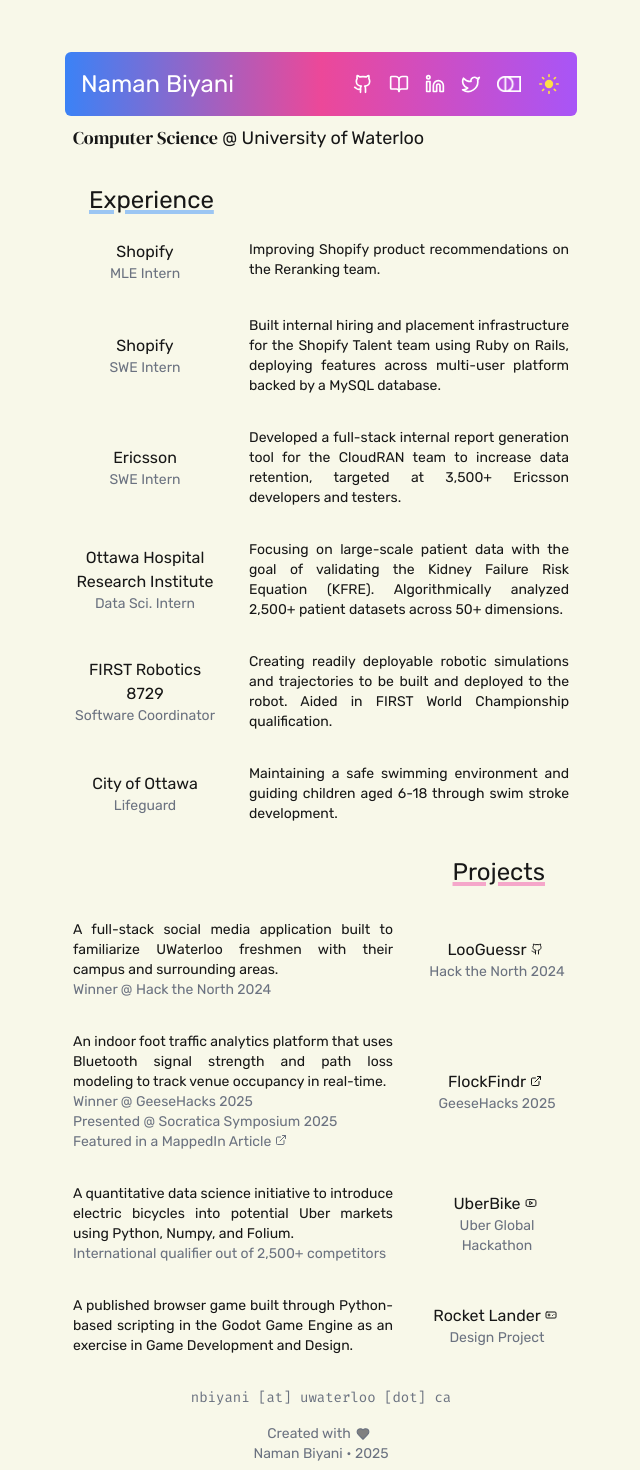
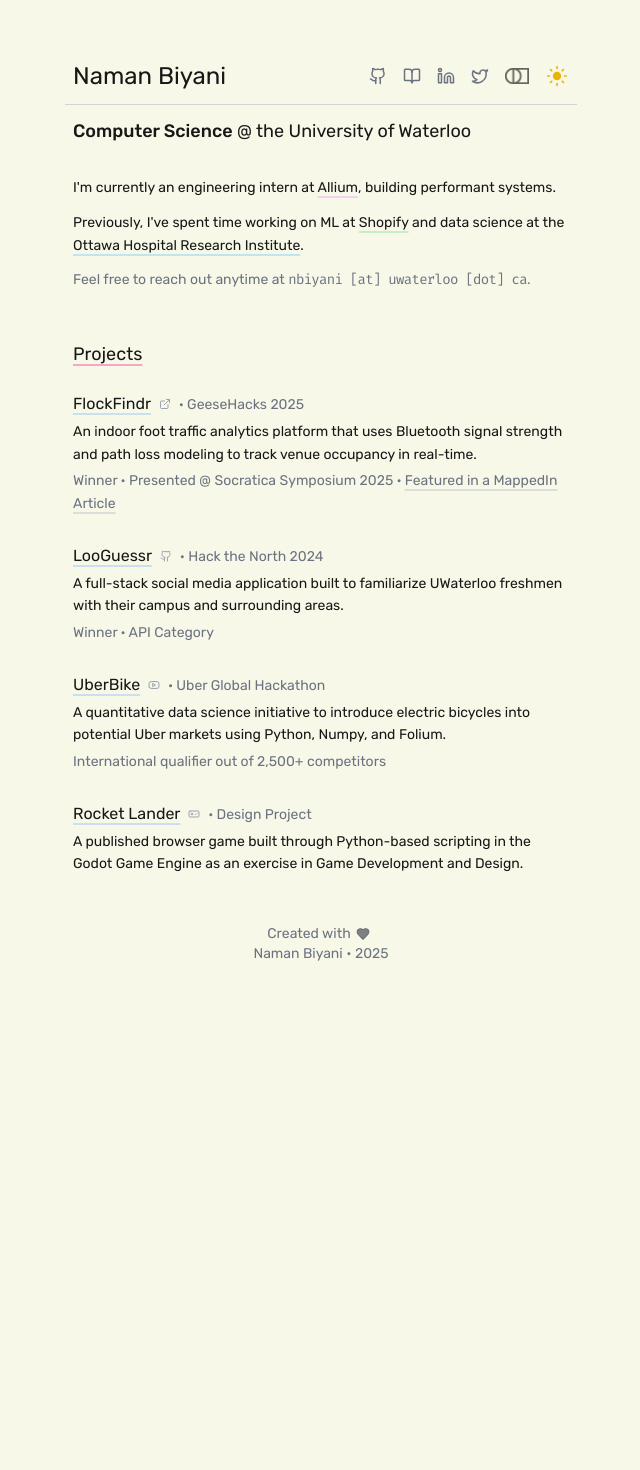
Before and after one commit to NamanBiyani06/namanbiyani.com, a Next.js app: page / in a window 1280 px wide. Shown: the part 60-1530 px from the top of the page, without its empty margins (319-959 px from the left). After the commit the page ends 1136 px from the top, so only its background shows below. Built offline with nearby package versions, Linux system fonts and the light colour scheme; a web font is replaced by a local one.

Commit message:
redesign: intro blurb, hairline header, simpler projects list

```diff
--- a/src/app/page.tsx
+++ b/src/app/page.tsx
@@ -4,7 +4,8 @@ import { Analytics } from "@vercel/analytics/next";
 // import { Metadata } from "next";
 import Head from "next/head";
 import Header from "@/components/Header/header";
-import Experience from "@/components/Experience/experience";
+import Intro from "@/components/Intro/intro";
+// import Experience from "@/components/Experience/experience";
 import Projects from "@/components/Projects/projects";
 import Footer from "@/components/Footer/footer";
 
@@ -23,7 +24,8 @@ export default function HomePage() {
       <div className="relative mx-4 md:mx-auto my-4 md:my-28 max-w-lg md:space-y-4">
         <Header/>
         {/* <Navbar/> */}
-        <Experience/>
+        <Intro/>
+        {/* <Experience/> */}
         <Projects/>
         <Footer/>
         <Analytics/>
--- a/src/components/Experience/experience.tsx
+++ b/src/components/Experience/experience.tsx
@@ -12,7 +12,7 @@ export default function Experience() {
         </div>
         <div className="text-sm text-justify col-span-2">Improving Shopify product recommendations on the Reranking team.</div>
 
-        <div className="flex flex-col items-center justify-center">
+        {/* <div className="flex flex-col items-center justify-center">
           <div className="">Shopify</div>
           <div className="text-gray-500 dark:text-gray-400 text-sm">SWE Intern</div>
         </div>
@@ -23,7 +23,7 @@ deploying features across multi-user platform backed by a MySQL database.</div>
           <div className="">Ericsson</div>
           <div className="text-gray-500 dark:text-gray-400 text-sm">SWE Intern</div>
         </div>
-        <div className="text-sm text-justify col-span-2">Developed a full-stack internal report generation tool for the CloudRAN team to increase data retention, targeted at 3,500+ Ericsson developers and testers.</div>
+        <div className="text-sm text-justify col-span-2">Developed a full-stack internal report generation tool for the CloudRAN team to increase data retention, targeted at 3,500+ Ericsson developers and testers.</div> */}
 
         <div className="flex flex-col items-center justify-center text-center">
           <div className="">Ottawa Hospital Research Institute</div>
@@ -31,7 +31,7 @@ deploying features across multi-user platform backed by a MySQL database.</div>
         </div>
         <div className="text-sm col-span-2 text-justify">Focusing on large-scale patient data with the goal of validating the Kidney Failure Risk Equation (KFRE). Algorithmically analyzed 2,500+ patient datasets across 50+ dimensions.</div>
 
-        <div className="flex flex-col items-left justify-center text-center">
+        {/* <div className="flex flex-col items-left justify-center text-center">
           <div className="">FIRST Robotics 8729</div>
           <div className="text-gray-500 dark:text-gray-400 text-sm">Software Coordinator</div>
         </div>
@@ -41,7 +41,7 @@ deploying features across multi-user platform backed by a MySQL database.</div>
           <div className="">City of Ottawa</div>
           <div className="text-gray-500 dark:text-gray-400 text-sm">Lifeguard</div>
         </div>
-        <div className="text-sm col-span-2 text-justify">Maintaining a safe swimming environment and guiding children aged 6-18 through swim stroke development.</div>
+        <div className="text-sm col-span-2 text-justify">Maintaining a safe swimming environment and guiding children aged 6-18 through swim stroke development.</div> */}
       </div>
     </div>
   );
--- a/src/components/Footer/footer.tsx
+++ b/src/components/Footer/footer.tsx
@@ -11,11 +11,11 @@ export default function Footer() {
   return (
     <div className="text-gray-500 text-sm text-center">
 
-      <div className={`px-2 pb-4 text-md transform transition-transform transition-colours transition-all ease-in-out duration-300 transition-duration-300 hover:text-gray-300 ${fira.className}`}>
+      {/* <div className={`px-2 pb-4 text-md transform transition-transform transition-colours transition-all ease-in-out duration-300 transition-duration-300 hover:text-gray-300 ${fira.className}`}>
         <a href="mailto:nbiyani@uwaterloo.ca">
           nbiyani [at] uwaterloo [dot] ca
         </a>
-      </div>
+      </div> */}
 
       <div>
         Created with
--- a/src/components/Header/header.tsx
+++ b/src/components/Header/header.tsx
@@ -1,17 +1,10 @@
 "use client";
 
 import React from "react";
-import { DM_Serif_Display } from "next/font/google";
 import { Tangerine } from "next/font/google";
 import { Github, Linkedin, BookOpen, Twitter } from "lucide-react";
 import Image from "next/image";
 import { useTheme } from "@/components/ThemeProvider/theme-provider";
-
-export const dmSerifDisplay = DM_Serif_Display({
-  style: ["italic"],
-  weight: "400",
-  preload: false,
-});
 
 export const tangerine = Tangerine({
   style: ["normal"],
@@ -24,29 +17,30 @@ export default function Header() {
 
   return (
     <div className={``}>
-      <div className="text-2xl py-4 bg-gradient-to-r from-blue-500 via-pink-500 to-purple-500 px-4 my-2 grid grid-cols-3 rounded-md text-white">
-        <span className="col-span-1 text-white">Naman Biyani</span>
-        <span className="text-right col-span-2 flex justify-end">
-          <div className="flex gap-4 text-sm justify-center items-center">
-            <a href="https://github.com/NamanBiyani06" target="_blank" rel="noopener noreferrer" className="flex items-center transform transition-transform ease-in-out duration-300 hover:scale-125 hover:text-gray-200 text-white">
-              <Github className="text-white" size={20} />
+      <div className="text-2xl px-2 pt-2 pb-3 mb-3 flex items-center justify-between border-b border-gray-300 dark:border-gray-800">
+        <span>Naman Biyani</span>
+        <span className="flex justify-end">
+          <div className="flex gap-4 text-sm justify-center items-center text-gray-500 dark:text-gray-400">
+            <a href="https://github.com/NamanBiyani06" target="_blank" rel="noopener noreferrer" className="flex items-center transform transition-transform ease-in-out duration-300 hover:scale-125 hover:text-foreground">
+              <Github size={18} />
             </a>
-            <a href="https://www.goodreads.com/user/show/162046557-naman-biyani" target="_blank" rel="noopener noreferrer" className="flex items-center transform transition-transform ease-in-out duration-300 hover:scale-125 hover:text-gray-200 text-white">
-              <BookOpen className="text-white" size={20} />
+            <a href="https://www.goodreads.com/user/show/162046557-naman-biyani" target="_blank" rel="noopener noreferrer" className="flex items-center transform transition-transform ease-in-out duration-300 hover:scale-125 hover:text-foreground">
+              <BookOpen size={18} />
             </a>
-            <a href="https://www.linkedin.com/in/naman-biyani-361b96233/" target="_blank" rel="noopener noreferrer" className="flex items-center transform transition-transform ease-in-out duration-300 hover:scale-125 hover:text-gray-200 text-white">
-              <Linkedin className="text-white" size={20} />
+            <a href="https://www.linkedin.com/in/naman-biyani-361b96233/" target="_blank" rel="noopener noreferrer" className="flex items-center transform transition-transform ease-in-out duration-300 hover:scale-125 hover:text-foreground">
+              <Linkedin size={18} />
             </a>
-            <a href="https://x.com/nbiyani06" target="_blank" rel="noopener noreferrer" className="flex items-center transform transition-transform ease-in-out duration-300 hover:scale-125 hover:text-gray-200 text-white md:flex">
-              <Twitter className="text-white" size={20} />
+            <a href="https://x.com/nbiyani06" target="_blank" rel="noopener noreferrer" className="flex items-center transform transition-transform ease-in-out duration-300 hover:scale-125 hover:text-foreground md:flex">
+              <Twitter size={18} />
             </a>
-            <a href="https://se-webring.xyz/" target="_blank" rel="noopener noreferrer" className="flex items-center transform transition-transform ease-in-out duration-300 hover:scale-125 hover:text-gray-200 text-white md:flex">
-              <Image src="/assets/logo_w.png" alt="Webring Logo" width={60} height={60} className="w-6 h-4"/>
+            <a href="https://se-webring.xyz/" target="_blank" rel="noopener noreferrer" className="flex items-center transform transition-transform ease-in-out duration-300 hover:scale-125 opacity-60 hover:opacity-100 md:flex">
+              <Image src="/assets/logo_b.png" alt="Webring Logo" width={60} height={60} className="w-6 h-4 dark:hidden"/>
+              <Image src="/assets/logo_w.png" alt="Webring Logo" width={60} height={60} className="w-6 h-4 hidden dark:block"/>
             </a>
 
             <button
               onClick={toggleTheme}
-              className="relative w-6 h-6 flex items-center justify-center transform transition-all duration-500 ease-in-out hover:scale-125 hover:text-gray-200 text-white"
+              className="relative w-6 h-6 flex items-center justify-center transform transition-all duration-500 ease-in-out hover:scale-125"
               aria-label={`Switch to ${theme === 'light' ? 'dark' : 'light'} theme`}
             >
               {/* Sun Icon */}
@@ -56,7 +50,7 @@ export default function Header() {
                   : 'opacity-0 -rotate-90 scale-75'
               }`}>
                 <svg
-                  className="w-5 h-5 text-yellow-300"
+                  className="w-5 h-5 text-yellow-500"
                   fill="currentColor"
                   viewBox="0 0 24 24"
                 >
@@ -94,7 +88,7 @@ export default function Header() {
       </div>
 
       <div className={`px-2 text-lg`}>
-        <span className={`${dmSerifDisplay.className}`}>Computer Science</span> @ University of Waterloo
+        <span className="font-medium">Computer Science</span> @ the University of Waterloo
         {/* <AtSign className="inline-block mx-2" size={16}/> */}
       </div>
     </div>
--- /dev/null
+++ b/src/components/Intro/intro.tsx
@@ -0,0 +1,24 @@
+import { fira } from "@/components/Footer/footer";
+
+const linkClass = "underline decoration-2 underline-offset-4 transition-colors duration-300 ease-in-out";
+
+export default function Intro() {
+  return (
+    <div className="pt-4 px-2 text-sm leading-relaxed space-y-3">
+      <p>
+        I&apos;m currently an engineering intern at{" "}
+        <a href="https://www.allium.so/" target="_blank" rel="noopener noreferrer" className={`${linkClass} decoration-fuchsia-400/30 hover:decoration-fuchsia-400`}>Allium</a>,
+        building performant systems.
+      </p>
+      <p>
+        Previously, I&apos;ve spent time working on ML at{" "}
+        <a href="https://www.shopify.com/" target="_blank" rel="noopener noreferrer" className={`${linkClass} decoration-green-400/30 hover:decoration-green-400`}>Shopify</a>{" "}
+        and data science at the{" "}
+        <a href="https://www.ohri.ca/" target="_blank" rel="noopener noreferrer" className={`${linkClass} decoration-sky-400/30 hover:decoration-sky-400`}>Ottawa Hospital Research Institute</a>.
+      </p>
+      <p className="text-gray-500 dark:text-gray-400">
+        Feel free to reach out anytime at <span className={`${fira.className} tracking-tighter`}>nbiyani [at] uwaterloo [dot] ca</span>.
+      </p>
+    </div>
+  );
+}
--- a/src/components/Projects/projects.tsx
+++ b/src/components/Projects/projects.tsx
@@ -1,70 +1,86 @@
-import { Github, Youtube, Gamepad, ExternalLink } from "lucide-react";
+import { Github, Youtube, Gamepad, ExternalLink, LucideIcon } from "lucide-react";
+
+type Project = {
+  name: string;
+  href: string;
+  icon: LucideIcon;
+  event: string;
+  description: string;
+  notes?: { text: string; href?: string }[];
+};
+
+const projects: Project[] = [
+  {
+    name: "FlockFindr",
+    href: "https://flock-findr.vercel.app",
+    icon: ExternalLink,
+    event: "GeeseHacks 2025",
+    description: "An indoor foot traffic analytics platform that uses Bluetooth signal strength and path loss modeling to track venue occupancy in real-time.",
+    notes: [
+      { text: "Winner" },
+      { text: "Presented @ Socratica Symposium 2025" },
+      { text: "Featured in a MappedIn Article", href: "https://www.mappedin.com/resources/blog/flockfindr-mapping-foot-traffic-with-bluetooth-and-geese/" },
+    ],
+  },
+  {
+    name: "LooGuessr",
+    href: "https://github.com/HTN-2024-LooGuessr/LooGuessr",
+    icon: Github,
+    event: "Hack the North 2024",
+    description: "A full-stack social media application built to familiarize UWaterloo freshmen with their campus and surrounding areas.",
+    notes: [{ text: "Winner" }, { text: "API Category" }],
+  },
+  {
+    name: "UberBike",
+    href: "https://youtu.be/hoDG4Qn-7Ug",
+    icon: Youtube,
+    event: "Uber Global Hackathon",
+    description: "A quantitative data science initiative to introduce electric bicycles into potential Uber markets using Python, Numpy, and Folium.",
+    notes: [{ text: "International qualifier out of 2,500+ competitors" }],
+  },
+  {
+    name: "Rocket Lander",
+    href: "https://github.com/NamanBiyani06/RocketLander",
+    icon: Gamepad,
+    event: "Design Project",
+    description: "A published browser game built through Python-based scripting in the Godot Game Engine as an exercise in Game Development and Design.",
+  },
+];
+
+const linkClass = "underline decoration-2 underline-offset-4 transition-colors duration-300 ease-in-out";
 
 export default function Projects() {
   return (
-    <div className="px-2 pt-4 pb-4">
-      <div className="underline decoration-4 decoration-pink-400/60 hover:-translate-y-1 transition transition-all transition-transform duration-300 transition-duration-300 text-2xl mb-8 text-right mx-6 ease-in-out">Projects</div>
+    <div className="px-2 pt-8 pb-8">
+      <div className="text-lg mb-6"><span className="underline decoration-2 underline-offset-4 decoration-pink-400/60">Projects</span></div>
 
-      <div className="grid grid-cols-3 gap-x-8 gap-y-8">
-        <div className="text-sm col-span-2 text-justify">
-          A full-stack social media application built to familiarize UWaterloo freshmen with their campus and surrounding areas.
-
-          <div className="flex items-center text-sm text-gray-500 dark:text-gray-400 text-right text-center">Winner @ Hack the North 2024</div>
-        </div>
-        <div className="flex flex-col items-right justify-center text-center">
-          <a className="transform transition-transform transition-colors transition-all ease-in-out duration-500 transition-duration-500 hover:text-blue-700 dark:hover:text-blue-300 hover:scale-105" href="https://github.com/HTN-2024-LooGuessr/LooGuessr">
-            LooGuessr
-            <span className="inline-block mx-1"><Github className="" size={12}/></span>
-          </a>
-          <div className="text-gray-500 dark:text-gray-400 text-sm">Hack the North 2024</div>
-        </div>
-
-        <div className="text-sm col-span-2 text-justify">
-          An indoor foot traffic analytics platform that uses Bluetooth signal strength and path loss modeling to track venue occupancy in real-time.
-
-          <div className="flex items-center text-sm text-gray-500 dark:text-gray-400 text-right text-center">Winner @ GeeseHacks 2025</div>
-          <div className="flex items-center text-sm text-gray-500 dark:text-gray-400 text-right text-center">Presented @ Socratica Symposium 2025</div>
-          <div className="flex items-center text-sm text-gray-500 dark:text-gray-400 text-right text-center">
-            <a
-              href="https://www.mappedin.com/resources/blog/flockfindr-mapping-foot-traffic-with-bluetooth-and-geese/"
-              target="_blank"
-              rel="noopener noreferrer"
-              className="hover:text-blue-700 dark:hover:text-blue-300 transition-colors duration-300"
-            >
-              Featured in a MappedIn Article
-              <span className="inline-block mx-1"><ExternalLink className="" size={12}/></span>
-            </a>
+      <div className="space-y-7">
+        {projects.map(({ name, href, icon: Icon, event, description, notes }) => (
+          <div key={name} className="text-sm leading-relaxed">
+            <div className="flex items-baseline flex-wrap gap-x-2">
+              <a href={href} target="_blank" rel="noopener noreferrer" className={`text-base ${linkClass} decoration-blue-400/30 hover:decoration-blue-400`}>
+                {name}
+              </a>
+              <a href={href} target="_blank" rel="noopener noreferrer" aria-label={`${name} link`} className="self-center text-gray-400 hover:text-blue-400 transition-colors duration-300 ease-in-out">
+                <Icon size={12} />
+              </a>
+              <span className="text-gray-500 dark:text-gray-400">· {event}</span>
+            </div>
+            <p className="mt-1">{description}</p>
+            {notes && (
+              <p className="mt-1 text-gray-500 dark:text-gray-400">
+                {notes.map((note, i) => (
+                  <span key={note.text}>
+                    {i > 0 && " · "}
+                    {note.href ? (
+                      <a href={note.href} target="_blank" rel="noopener noreferrer" className={`${linkClass} decoration-gray-400/30 hover:decoration-gray-400`}>{note.text}</a>
+                    ) : note.text}
+                  </span>
+                ))}
+              </p>
+            )}
           </div>
-        </div>
-        <div className="flex flex-col items-right justify-center text-center">
-          <a className="transform transition-transform transition-colors transition-all ease-in-out duration-500 transition-duration-500 hover:text-blue-700 dark:hover:text-blue-300 hover:scale-105" href="https://flock-findr.vercel.app">
-            FlockFindr
-            <span className="inline-block mx-1"><ExternalLink className="" size={12}/></span>
-          </a>
-          <div className="text-gray-500 dark:text-gray-400 text-sm">GeeseHacks 2025</div>
-        </div>
-
-        <div className="text-sm col-span-2 text-justify">
-          A quantitative data science initiative to introduce electric bicycles into potential Uber markets using Python, Numpy, and Folium.
-
-          <div className="flex items-center text-sm text-gray-500 dark:text-gray-400 text-right text-center">International qualifier out of 2,500+ competitors</div>
-        </div>
-        <div className="flex flex-col items-right justify-center text-center">
-          <a className="transform transition-transform transition-colors transition-all ease-in-out duration-500 transition-duration-500 hover:text-blue-700 dark:hover:text-blue-300 hover:scale-105" href="https://youtu.be/hoDG4Qn-7Ug">
-            UberBike
-            <span className="inline-block mx-1"><Youtube className="" size={12}/></span>
-          </a>
-          <div className="text-gray-500 dark:text-gray-400 text-sm">Uber Global Hackathon</div>
-        </div>
-
-        <div className="text-sm col-span-2 text-justify">A published browser game built through Python-based scripting in the Godot Game Engine as an exercise in Game Development and Design.</div>
-        <div className="flex flex-col items-right justify-center text-center">
-          <a className="transform transition-transform transition-colors transition-all ease-in-out duration-500 transition-duration-500 hover:text-blue-700 dark:hover:text-blue-300 hover:scale-105" href="https://github.com/NamanBiyani06/RocketLander">
-            Rocket Lander
-            <span className="inline-block mx-1"><Gamepad className="" size={12}/></span>
-          </a>
-          <div className="text-gray-500 dark:text-gray-400 text-sm">Design Project</div>
-        </div>
+        ))}
       </div>
     </div>
   );
```
